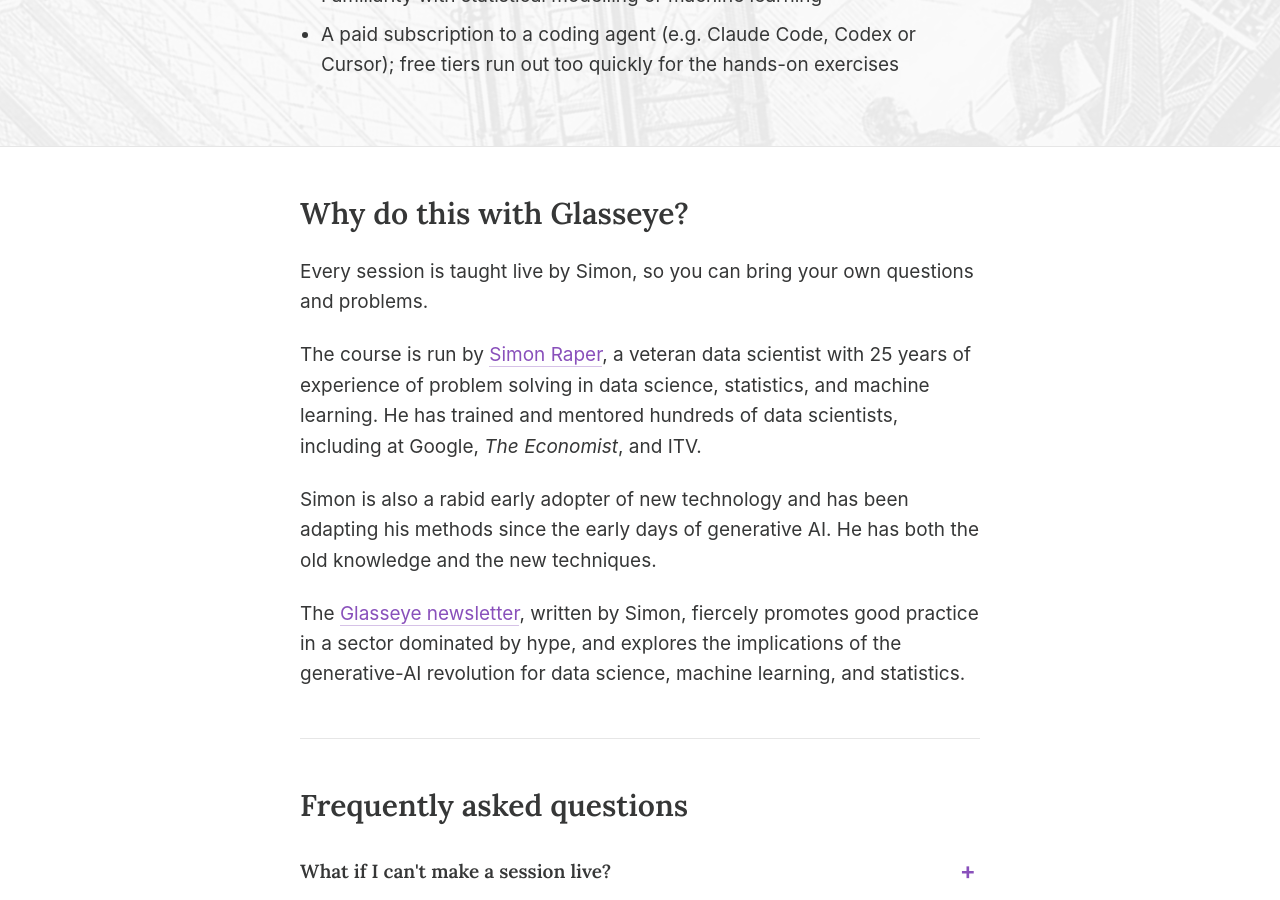
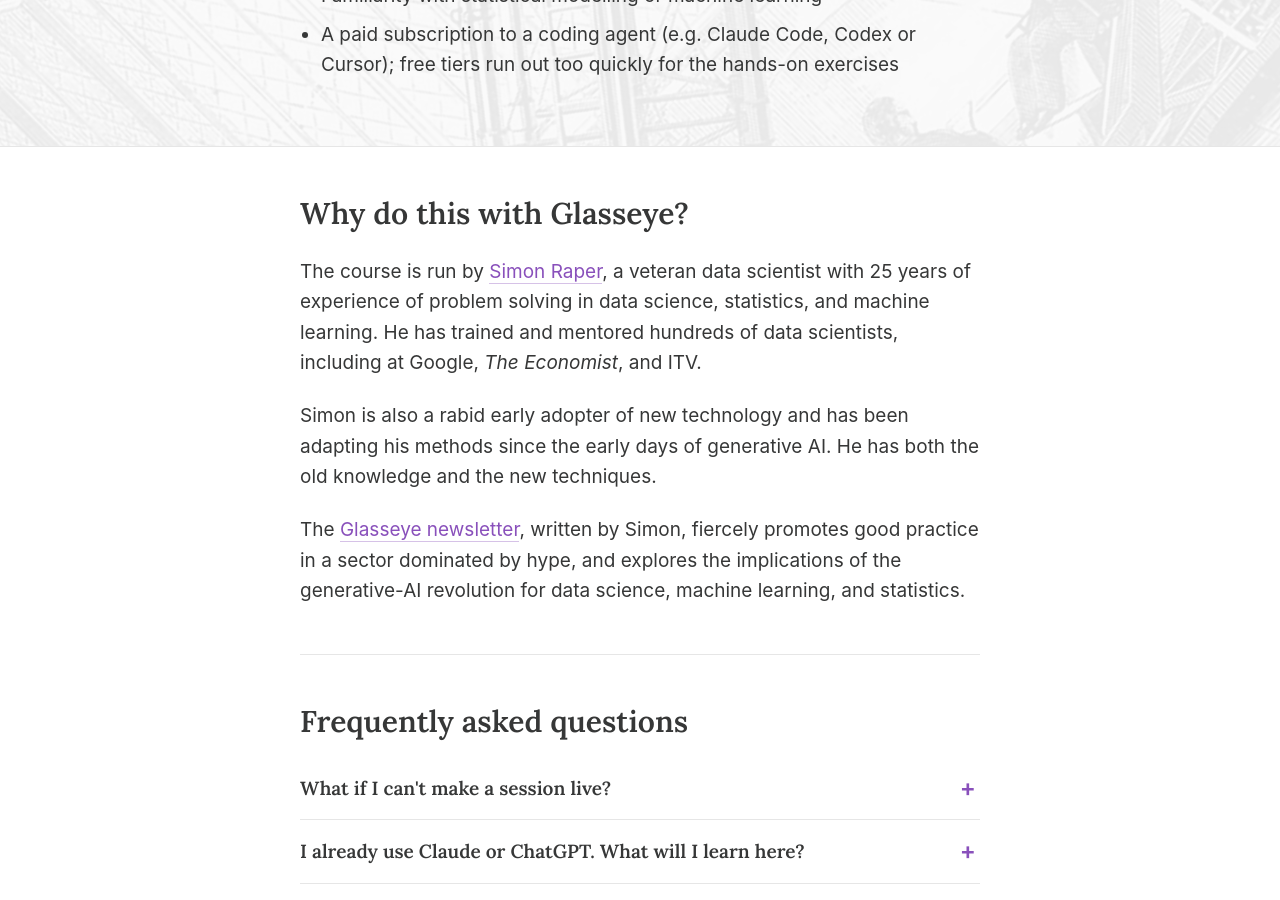
Before and after one commit to coppeliaMLA/glasseye-new-science, a Jekyll site: the page built from index.md, in a window 1280 px wide and 900 px high, scrolled down 4309 px. Built offline with Jekyll 4.4.1, drawn with Linux system fonts in a browser that asks for light colours; a script that is not in the unit is left out.

Commit message:
Drop opening 'taught live' line from Why Glasseye section
Co-Authored-By: Claude Opus 5.5 <noreply@anthropic.com>

```diff
--- a/index.md
+++ b/index.md
@@ -108,8 +108,6 @@ prerequisites: |
 # "Why Glasseye" section (after the syllabus). `why` is Markdown.
 why_heading: Why do this with Glasseye?
 why: |
-  Every session is taught live by Simon, so you can bring your own questions and problems.
-
   The course is run by [Simon Raper](https://www.linkedin.com/in/simonrapercoppelia), a veteran data scientist with 25 years of experience of problem solving in data science, statistics, and machine learning. He has trained and mentored hundreds of data scientists, including at Google, *The Economist*, and ITV.
 
   Simon is also a rabid early adopter of new technology and has been adapting his methods since the early days of generative AI. He has both the old knowledge and the new techniques.
```
